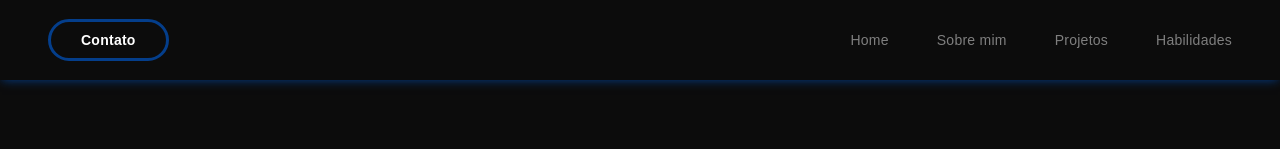
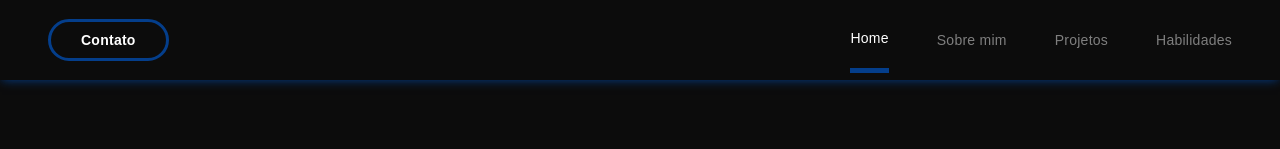
Before and after one commit to GMPompeu/Gm-Pompeu-portifolio, an Angular app: page / in a window 1280 px wide. Shown: the top 149 px of the page. Built offline with nearby package versions, Linux system fonts and the light colour scheme.

Commit message:
header top

```diff
--- a/src/app/modules/portifolio/components/header/header.component.html
+++ b/src/app/modules/portifolio/components/header/header.component.html
@@ -4,7 +4,7 @@
       <a class="contact" [class.active]="currentPage === 'contact'" (click)="scrollElement('contact')">Contato</a>
     </div>
     <ul>
-      <li class="0" [class.active] = "currentPage === '0'" (click)="scrollElement('0')">Home</li>
+      <li class="zero" [class.active] = "currentPage === 'zero'" (click)="scrollElement('zero')">Home</li>
       <li class="aboutme" [class.active] = "currentPage === 'aboutme'" (click)="scrollElement('aboutme')">Sobre mim</li>
       <li class="projects" [class.active] = "currentPage === 'projects'" (click)="scrollElement('projects')">Projetos</li>
       <li class="skill" [class.active] = "currentPage === 'skill'" (click)="scrollElement('skill')">Habilidades</li>
--- a/src/app/modules/portifolio/components/header/header.component.ts
+++ b/src/app/modules/portifolio/components/header/header.component.ts
@@ -38,7 +38,7 @@ export class HeaderComponent {
 
   scrollElement(elementId: string): void {
     const element = document.getElementById(elementId);
-    if (elementId === '0') {
+    if (elementId === 'zero') {
       this.updateCurrentPage(elementId);
       window.scrollTo({ top: 0, behavior: 'smooth' });
     } else if (element) {
```
